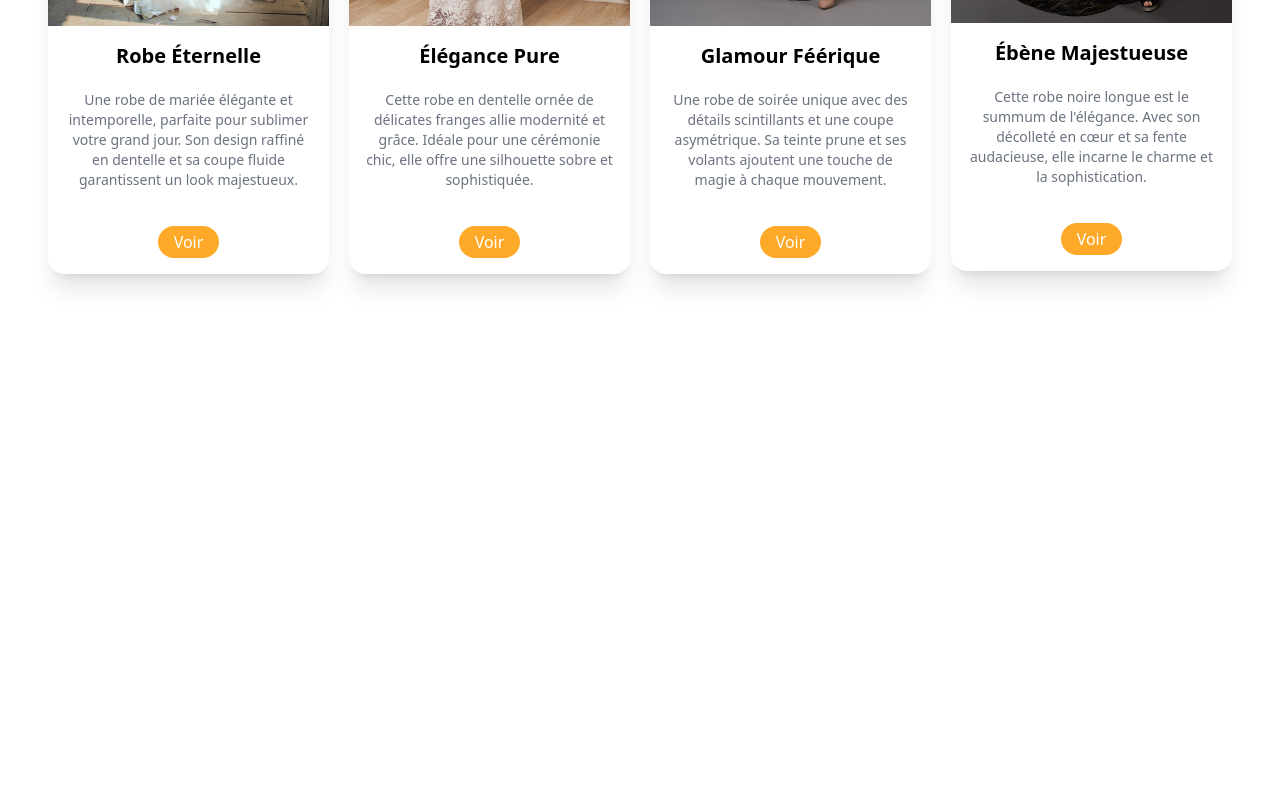
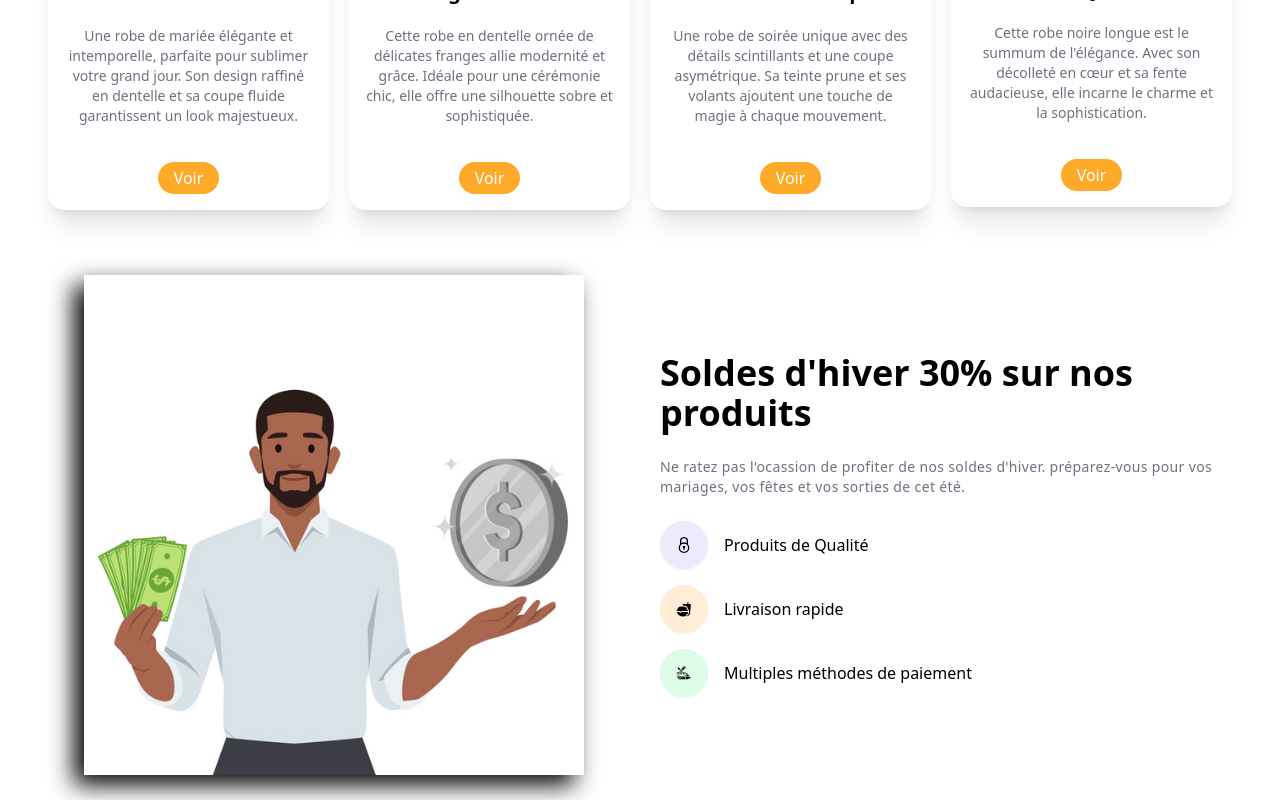
Before and after one commit to JoeLeDev/Shopping-site, a React (Vite) app: page / in a window 1280 px wide. Shown: the part 2091-2891 px from the top of the page. Before the commit the page ends 2405 px from the top, so only its background shows below. Built offline with nearby package versions, Linux system fonts and the light colour scheme.

Commit message:
Soldes section

```diff
--- a/src/App.jsx
+++ b/src/App.jsx
@@ -3,6 +3,7 @@ import Hero from './components/Hero/Hero'
 import Navbar from './components/Navbar/Navbar'
 import Products from './components/Men/Products'
 import Women from './components/Women/Women'
+import Soldes from './components/Soldes/Soldes'
 import AOS from 'aos'
 import 'aos/dist/aos.css'
 
@@ -23,6 +24,7 @@ const App = () => {
       <Hero />
       <Products />
       <Women />
+      <Soldes />
     </div>
   )
 }
--- a/src/components/Men/Products.jsx
+++ b/src/components/Men/Products.jsx
@@ -55,8 +55,8 @@ const ProductsData = [
      {/*  Header section */}
      <div className='text-center mb-10 max-w-[600px] mx-auto'>
         <h1 data-aos="fade-up" className='text-5xl font-bold text-primary'>Best sellers</h1>
-        <p  data-aos="fade-up" className='text-xl text-gray-400 py-5'> Voici une selection de nos costumes les plus
-            populaires.</p>
+        <p  data-aos="fade-up" className='text-xl text-gray-400 py-5'> Voici une selection de nos costumes
+             les plus populaires.</p>
      </div>
      {/*  Body section */}
      <div>
--- /dev/null
+++ b/src/components/Soldes/Soldes.jsx
@@ -0,0 +1,53 @@
+import SoldesImg from "../../assets/General/SoldesImg.jpg";
+import { GrSecure } from "react-icons/gr";
+import { IoFastFood } from "react-icons/io5";
+import { GiFoodTruck } from "react-icons/gi";
+
+const Soldes = () => {
+  return (
+    <div className="min-h-[550px] flex justify-center items-center py-12 sm:py-0">
+      <div className="container">
+        <div className="grid grid-cols-1 sm:grid-cols-2 gap-6 xs:gap-10 sm:gap-10 items-center">
+          {/* image section */}
+          <div data-aos="zoom-in">
+            <img
+              src={SoldesImg}
+              alt=""
+              className="max-w-[500px] h-full w-full mx-auto drop-shadow-[-10px_10px_12px_rgba(0,0,0,1)]
+                 object-cover"
+            />
+          </div>
+
+          {/* text details section */}
+          <div className="flex flex-col justify-center gap-6 sm:pt-0">
+            <h1 data-aos="fade-up" className="text-3xl sm:text-4xl font-bold">
+              Soldes d&apos;hiver 30% sur nos produits
+            </h1>
+            <p data-aos="fade-up" className="text-sm text-gray-500 tracking-wide leading-5">
+              Ne ratez pas l&apos;ocassion de profiter de nos soldes d&apos;hiver.
+              préparez-vous pour vos mariages, vos fêtes et vos sorties de cet
+              été.
+            </p>
+            <div className="flex flex-col gap-4">
+              <div data-aos="fade-up"   className="flex items-center gap-4 ">
+                <GrSecure
+                  className="text-4xl h-12 w-12 shadow-sm p-4 rounded-full bg-violet-100 dark:bg-violet-400"/>
+                <p>Produits de Qualité</p>
+              </div>
+              <div data-aos="fade-up" className="flex items-center gap-4">
+                <IoFastFood className="text-4xl h-12 w-12 shadow-sm p-4 rounded-full bg-orange-100 dark:bg-orange-400"/>
+                <p>Livraison rapide</p>
+              </div>
+              <div data-aos="fade-up" className="flex items-center gap-4">
+                <GiFoodTruck className="text-4xl h-12 w-12 shadow-sm p-4 rounded-full bg-green-100 dark:bg-green-400"/>
+                <p>Multiples méthodes de paiement</p>
+              </div>
+            </div>
+          </div>
+        </div>
+      </div>
+    </div>
+  );
+};
+
+export default Soldes;
--- a/src/components/Women/Women.jsx
+++ b/src/components/Women/Women.jsx
@@ -39,12 +39,12 @@ const Women = () => {
     <div>
       <div className="container">
         {/* Header section */}
-        <div className="text-left mb-24">
+        <div className="text-left mb-8">
           <h1 data-aos="fade-up" className="text-5xl font-bold text-primary">
             Best sellers
           </h1>
           <p data-aos="fade-up" className="text-xl text-gray-400 py-5">
-            {" "}
+
             Voici une selection de nos robes les plus populaires.
           </p>
         </div>
--- a/tailwind.config.js
+++ b/tailwind.config.js
@@ -11,6 +11,14 @@ export default {
         primary: '#fea928',
         secondary: '#ed8900',
     },
+    screens: {
+      'xs': '250px',
+      'sm': '640px',
+      'md': '768px',
+      'lg': '1024px',
+      'xl': '1280px',
+      '2xl': '1536px',
+    },
     container: {
       center: true,
       padding: {
```
Also changed, not shown: src/assets/General/SoldesImg.jpg (added).
